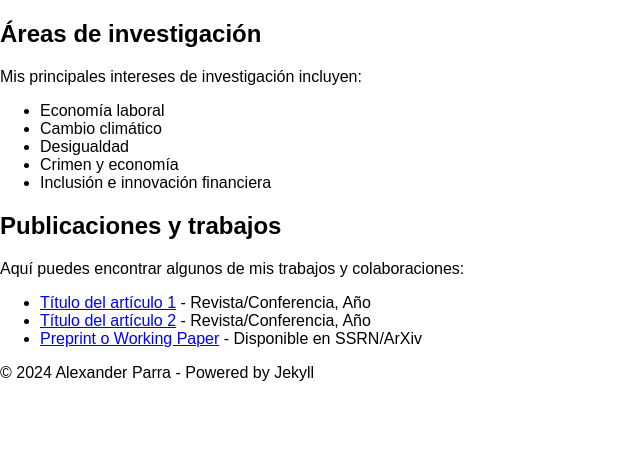
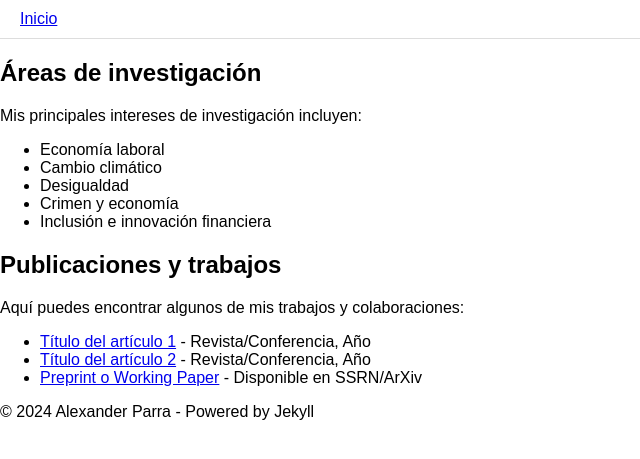
Before and after one commit to aparrani/aparrani.github.io, a Jekyll site: the page research/index.html, which Jekyll copies as it is, in a window 1280 px wide. Shown: the top 459 px of the page, without its empty margins (0-640 px from the left). Built offline with Jekyll 4.4.1, drawn with Linux system fonts in a browser that asks for light colours.

Commit message:
Update index.html

```diff
--- a/research/index.html
+++ b/research/index.html
@@ -7,6 +7,12 @@
     <link rel="stylesheet" href="/assets/css/style.css">
 </head>
 <body>
+
+    <header>
+        <nav>
+            <a href="/">Inicio</a>
+        </nav>
+    </header>
     <main>
         <h2>Áreas de investigación</h2>
         <p>Mis principales intereses de investigación incluyen:</p>
```
